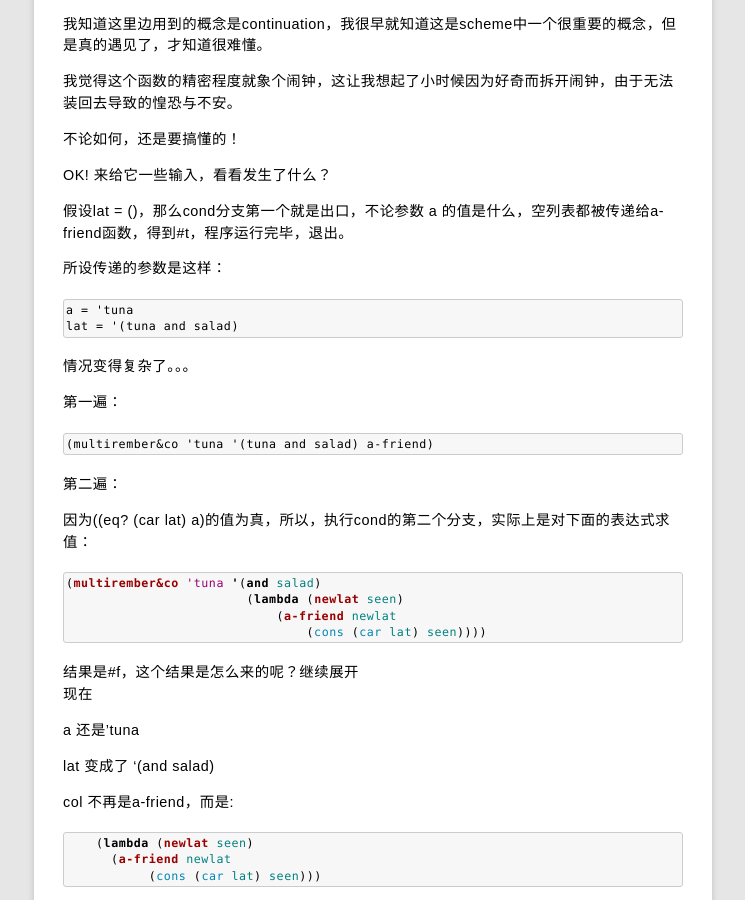
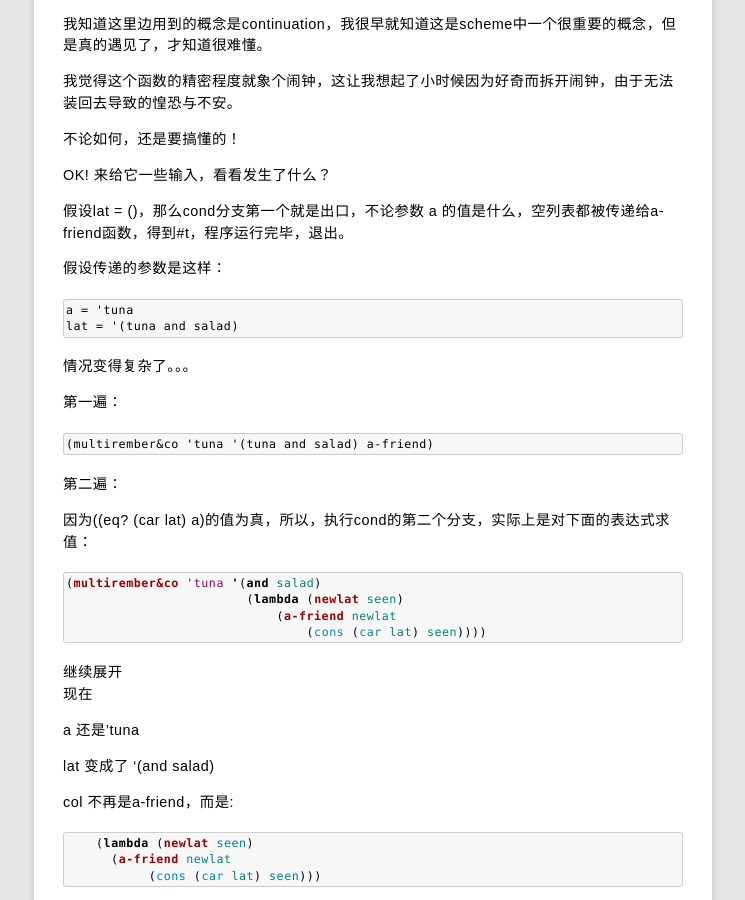
Before and after one commit to rhuichao/uternet.github.io, a Jekyll site: the page built from _posts/2014-04-15-continuation.md, in a window 1280 px wide and 900 px high, scrolled down 525 px. Shown: the whole window, without its empty margins (267-1012 px from the left). Built offline with Jekyll 4.4.1, drawn with Linux system fonts in a browser that asks for light colours; some web fonts are replaced; Markdown is read by kramdown in place of the engine named in the settings.

Commit message:
new document posted

````diff
--- a/_posts/2014-04-15-continuation.md
+++ b/_posts/2014-04-15-continuation.md
@@ -37,7 +37,7 @@ OK! 来给它一些输入，看看发生了什么？
 
 假设lat = ()，那么cond分支第一个就是出口，不论参数 a 的值是什么，空列表都被传递给a-friend函数，得到#t，程序运行完毕，退出。
 
-所设传递的参数是这样：
+假设传递的参数是这样：
 
     a = 'tuna
     lat = '(tuna and salad)
@@ -59,7 +59,7 @@ OK! 来给它一些输入，看看发生了什么？
                                 (cons (car lat) seen))))
 ```
 
-结果是#f，这个结果是怎么来的呢？继续展开
+继续展开
 现在
 
 a 还是'tuna
````
